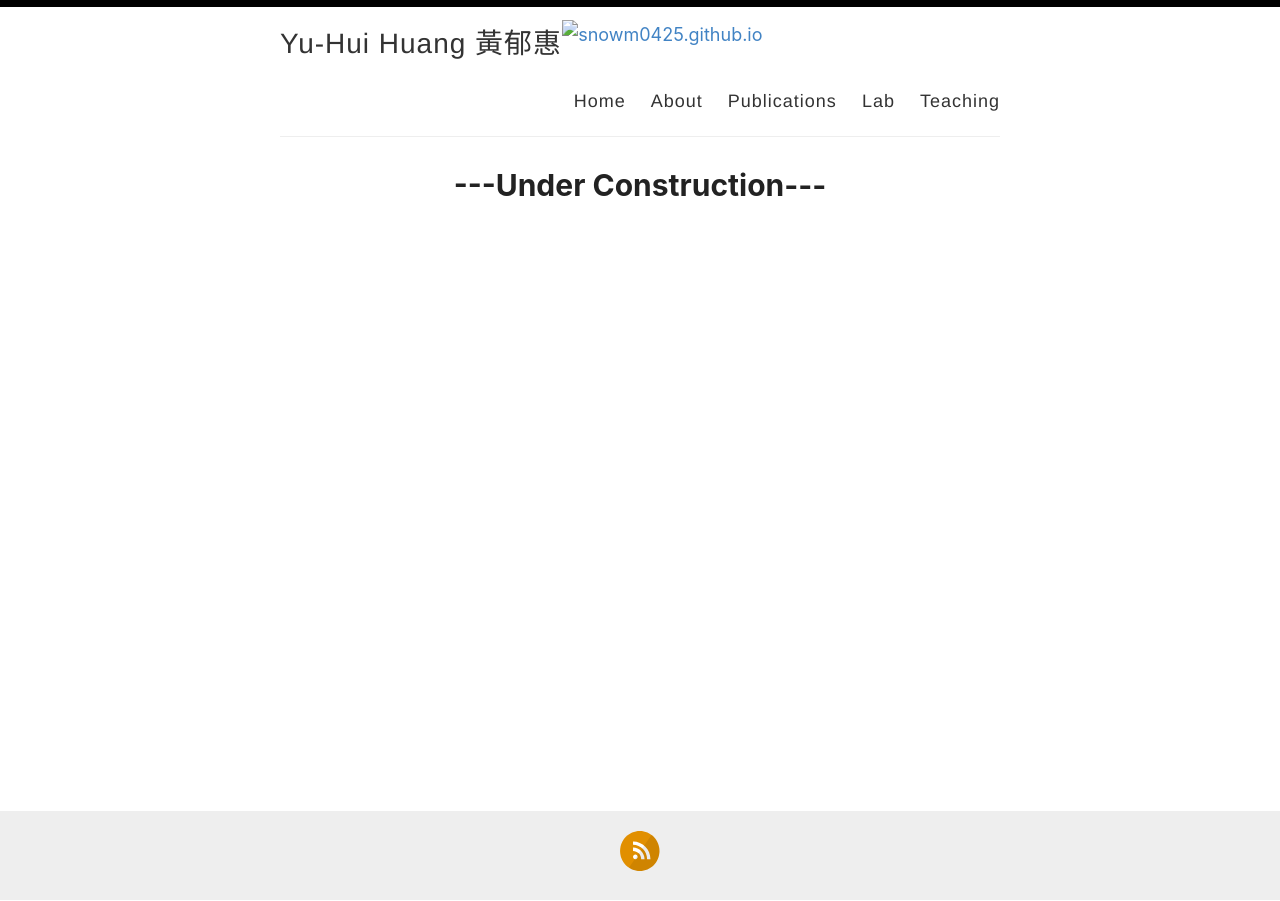
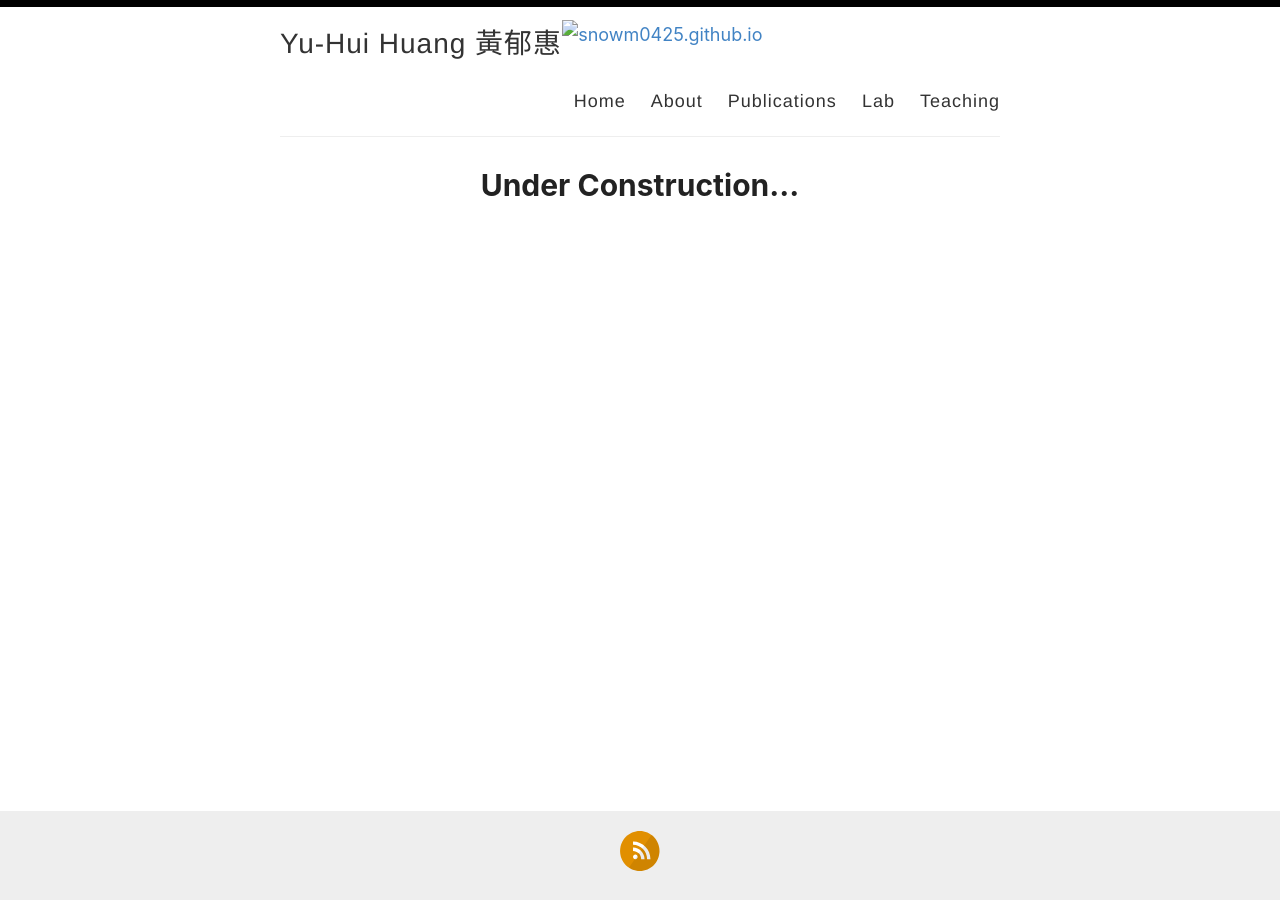
Before and after one commit to snowm0425/snowm0425.github.io, a Jekyll site: the page built from _pages/lab.md, in a window 1280 px wide. Built offline with Jekyll 4.4.1, drawn with Linux system fonts in a browser that asks for light colours.

Commit message:
Update lab.md

```diff
--- a/_pages/lab.md
+++ b/_pages/lab.md
@@ -1,5 +1,5 @@
 ---
 layout: page
-title: ---Under Construction---
+title: Under Construction...
 permalink: /lab/
 ---
```
